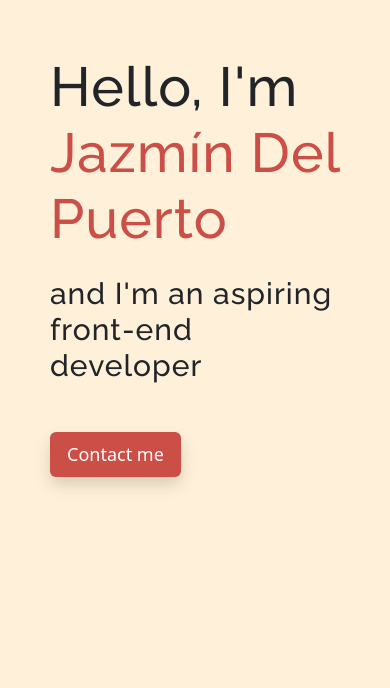
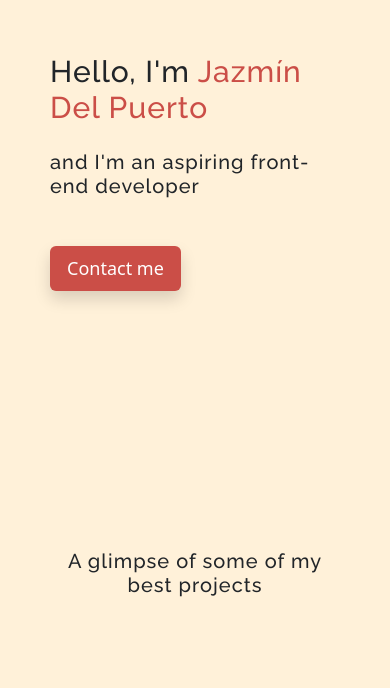
Before and after one commit to jazmindelp/portfolio, a plain HTML site: page index.html in a window 390 px wide. Shown: the part 156-844 px from the top of the page. Drawn offline with nearby package versions, Linux system fonts and the light colour scheme.

Commit message:
Added media queries to the header's titles

```diff
--- a/css/styles.css
+++ b/css/styles.css
@@ -69,3 +69,20 @@ header {
 .description {
   padding: 0 30px;
 }
+
+@media (max-width: 900px) {
+  h1 {
+    font-size: 42px !important;
+  }
+  h2 {
+    font-size: 22px !important;
+  }
+}
+@media (max-width: 670px) {
+  h1 {
+    font-size: 30px !important;
+  }
+  h2 {
+    font-size: 20px !important;
+  }
+}
```
